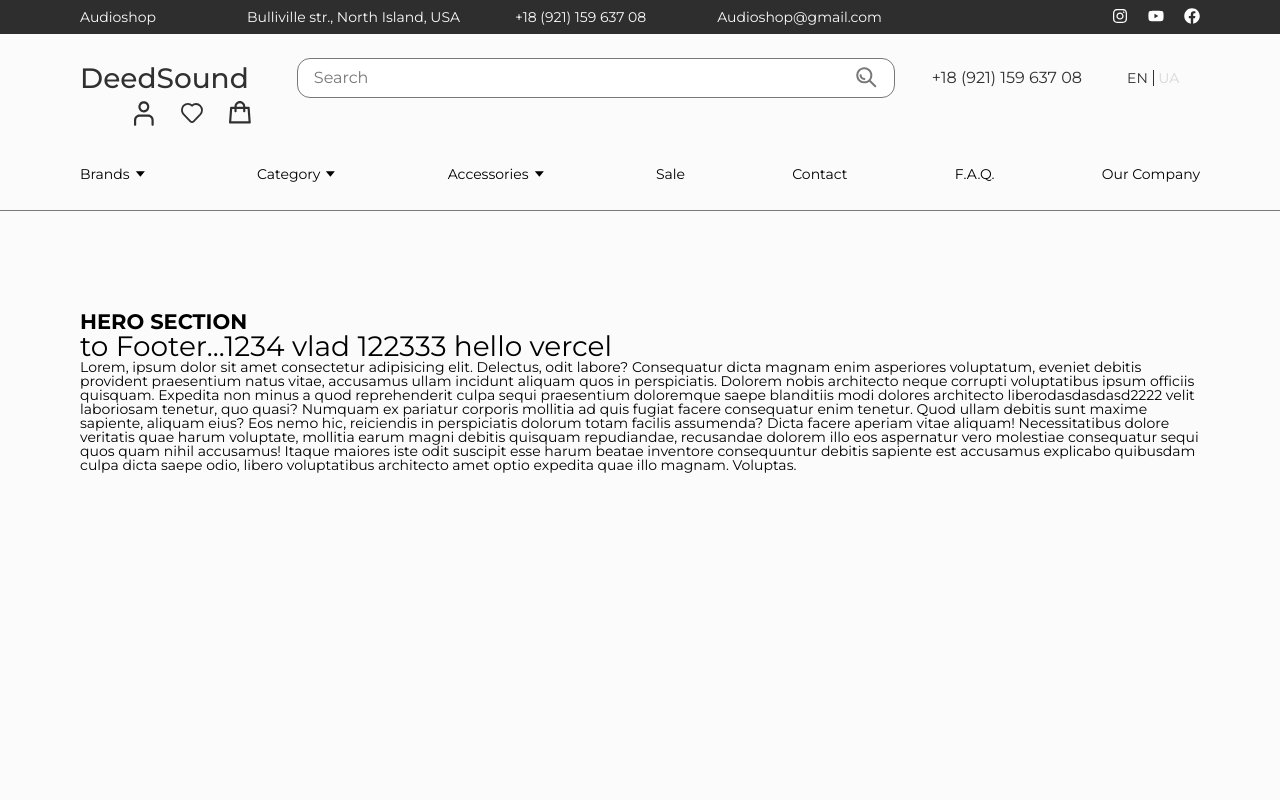
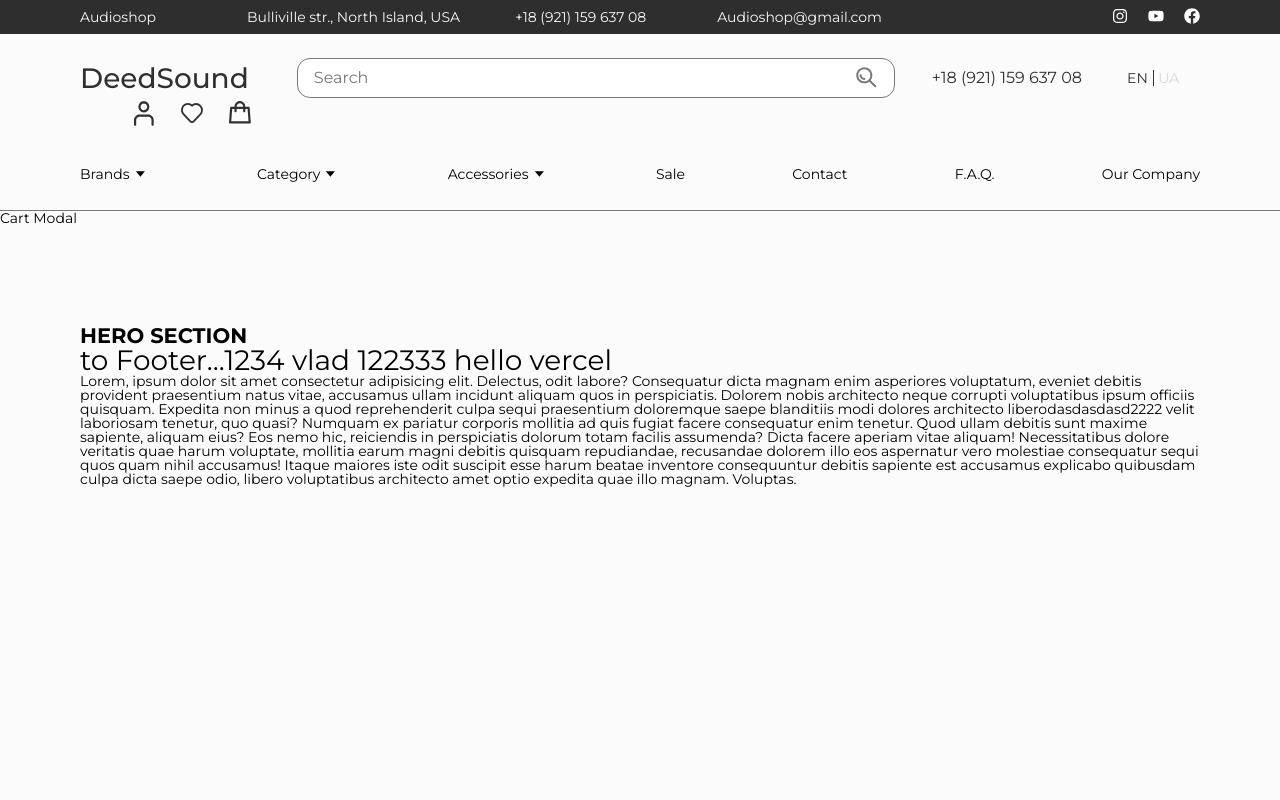
Before and after one commit to whatislove23/deep-sound, a React (Vite) app: page / in a window 1280 px wide. Shown: the top 800 px of the page. Built offline with nearby package versions, Linux system fonts and the light colour scheme.

Commit message:
created modal cart

```diff
--- /dev/null
+++ b/src/components/Cart/CartModal/CartModal.jsx
@@ -0,0 +1,11 @@
+import { StyledCartModal } from "./StyledCartModal.styled"
+
+const CartModal = (props) => {
+    return (
+        <StyledCartModal>
+            Cart Modal
+        </StyledCartModal>
+    )
+}
+
+export default CartModal;
--- /dev/null
+++ b/src/components/Cart/CartModal/StyledCartModal.styled.js
@@ -0,0 +1,5 @@
+import { styled } from "styled-components";
+
+export const StyledCartModal = styled.div`
+
+`;
--- a/src/components/Layout/Layout.jsx
+++ b/src/components/Layout/Layout.jsx
@@ -1,11 +1,13 @@
 import { Outlet } from "react-router-dom";
 import Header from "../Header/Header";
 import Footer from "../Footer/Footer";
+import CartModal from "../Cart/CartModal/CartModal";
 
 function Layout() {
   return (
     <>
       <Header />
+      <CartModal />
       <Outlet />
       <Footer />
     </>
```
